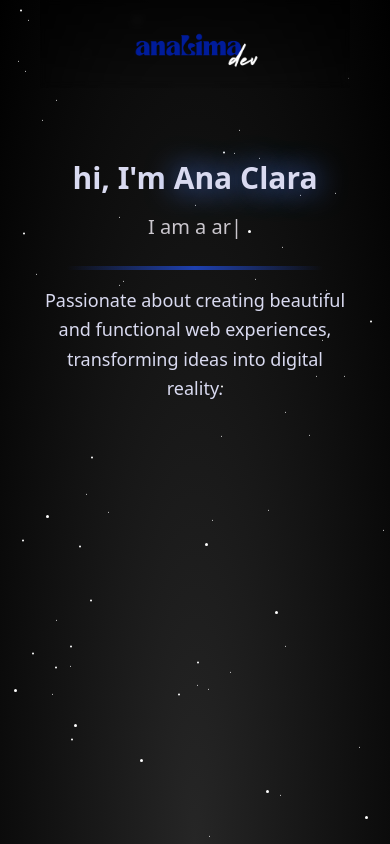
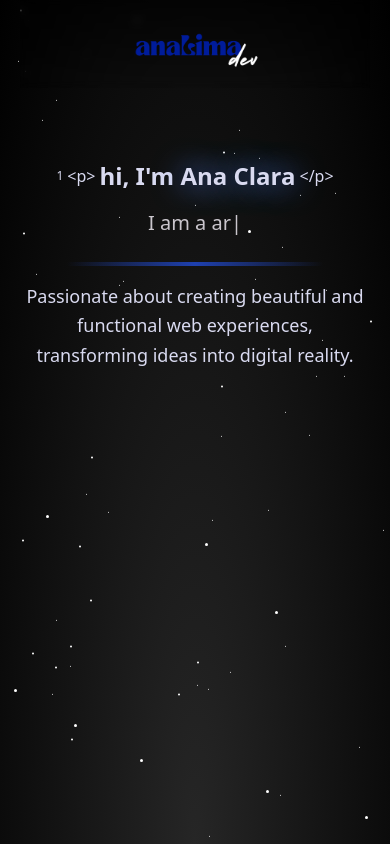
Before and after one commit to claroca07/Portifolio, a React (Vite) app in the folder my-portfolio/: page / in a window 390 px wide. Built offline with nearby package versions, Linux system fonts and the light colour scheme.

Commit message:
feat: adicionando tag p ao titulo principal e tornando responsivo

```diff
--- a/my-portfolio/src/App.jsx
+++ b/my-portfolio/src/App.jsx
@@ -7,10 +7,12 @@ function App() {
     <div className="relative min-h-screen bg-black">
       <StarsBackground className="absolute inset-0 z-0" />
 
-      <div className="relative z-10 mx-10">
+      <div className="relative z-10 mx-5 sm:mx-10">
         <Navbar />
         <section className="banner flex flex-col items-center justify-center text-center mt-20">
-          <h1 className="text-[var(--light-color)] mt-10 text-3xl md:text-4xl font-bold">hi, I'm <span className="text-glow">Ana Clara</span></h1>
+          <div className="flex items-center mt-10 text-[var(--light-color)]">
+            <span className="mr-1 text-xs">1</span><h2>&lt;p&gt;</h2><h1 className="mx-1 text-2xl sm:text-3xl md:text-4xl font-bold">hi, I'm <span className="text-glow">Ana Clara</span></h1><h2>&lt;/p&gt;</h2>
+          </div>
           <div className="text-typed mt-4">
             <TypeAnimation
               sequence={[
```
